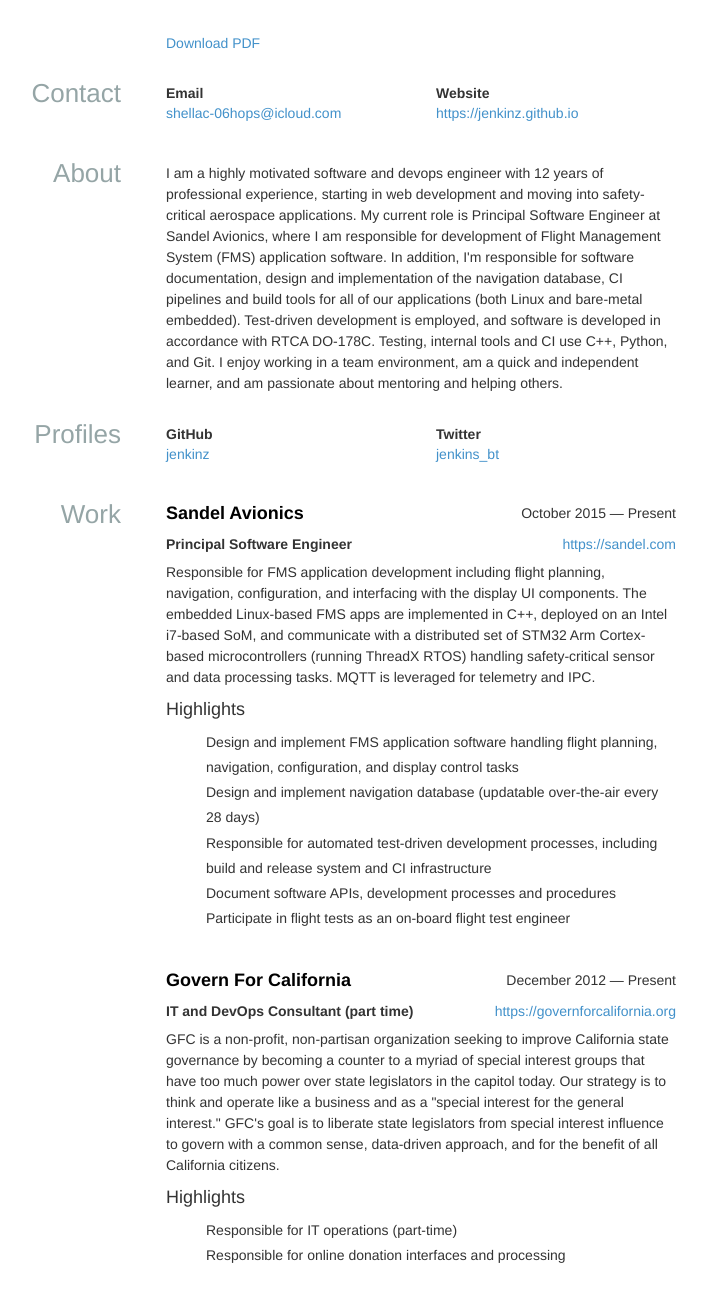
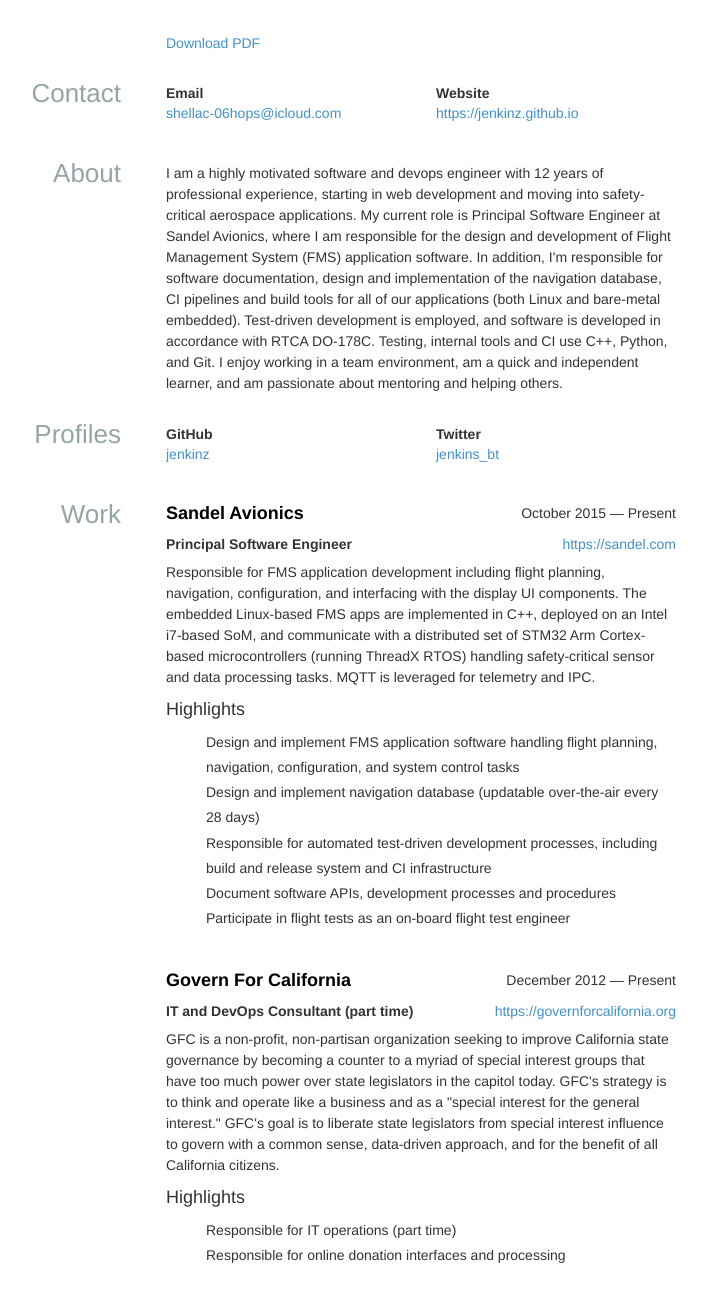
Before and after one commit to jenkinz/jenkinz.github.io, a website: page index.html in a window 1280 px wide. Shown: the part 213-1518 px from the top of the page, without its empty margins (309-1016 px from the left). Drawn offline with nearby package versions, Linux system fonts and the light colour scheme; some icons are missing.

Commit message:
Minor update to wording

```diff
--- a/index.html
+++ b/index.html
@@ -303,13 +303,13 @@
 			<div class="col-sm-9">
 				<p>I am a highly motivated software and devops engineer with 12 years of professional experience,
 					starting in web development and moving into safety-critical aerospace applications. My current role
-					is Principal Software Engineer at Sandel Avionics, where I am responsible for development of Flight
-					Management System (FMS) application software. In addition, I&#x27;m responsible for software
-					documentation, design and implementation of the navigation database, CI pipelines and build tools
-					for all of our applications (both Linux and bare-metal embedded). Test-driven development is
-					employed, and software is developed in accordance with RTCA DO-178C. Testing, internal tools and CI
-					use C++, Python, and Git. I enjoy working in a team environment, am a quick and independent learner,
-					and am passionate about mentoring and helping others.</p>
+					is Principal Software Engineer at Sandel Avionics, where I am responsible for the design and
+					development of Flight Management System (FMS) application software. In addition, I&#x27;m
+					responsible for software documentation, design and implementation of the navigation database, CI
+					pipelines and build tools for all of our applications (both Linux and bare-metal embedded).
+					Test-driven development is employed, and software is developed in accordance with RTCA DO-178C.
+					Testing, internal tools and CI use C++, Python, and Git. I enjoy working in a team environment, am a
+					quick and independent learner, and am passionate about mentoring and helping others.</p>
 			</div>
 		</section>
 		<section id="profiles" class="row">
@@ -372,7 +372,7 @@
 						<h4>Highlights</h4>
 						<ul class="highlights">
 							<li class="bullet">Design and implement FMS application software handling flight planning,
-								navigation, configuration, and display control tasks</li>
+								navigation, configuration, and system control tasks</li>
 							<li class="bullet">Design and implement navigation database (updatable over-the-air every 28
 								days)</li>
 							<li class="bullet">Responsible for automated test-driven development processes, including
@@ -397,15 +397,15 @@
 						<div class="summary">
 							<p>GFC is a non-profit, non-partisan organization seeking to improve California state
 								governance by becoming a counter to a myriad of special interest groups that have too
-								much power over state legislators in the capitol today. Our strategy is to think and
-								operate like a business and as a &quot;special interest for the general interest.&quot;
-								GFC&#x27;s goal is to liberate state legislators from special interest influence to
-								govern with a common sense, data-driven approach, and for the benefit of all California
-								citizens.</p>
+								much power over state legislators in the capitol today. GFC&#x27;s strategy is to think
+								and operate like a business and as a &quot;special interest for the general
+								interest.&quot; GFC&#x27;s goal is to liberate state legislators from special interest
+								influence to govern with a common sense, data-driven approach, and for the benefit of
+								all California citizens.</p>
 						</div>
 						<h4>Highlights</h4>
 						<ul class="highlights">
-							<li class="bullet">Responsible for IT operations (part-time)</li>
+							<li class="bullet">Responsible for IT operations (part time)</li>
 							<li class="bullet">Responsible for online donation interfaces and processing</li>
 						</ul>
 					</div>
```
Also changed, not shown: resume.json (+4 -4 lines), 1 other file.
